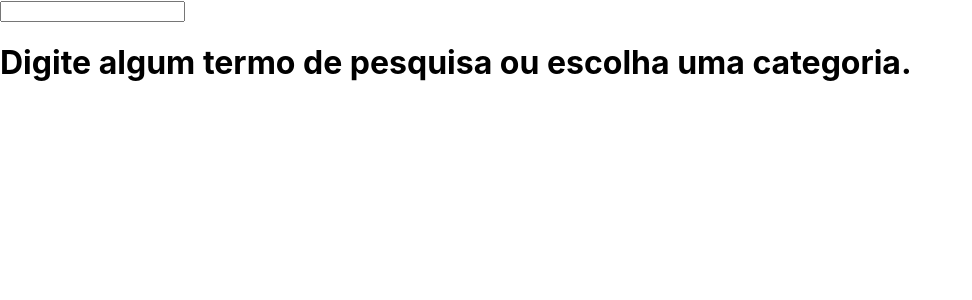
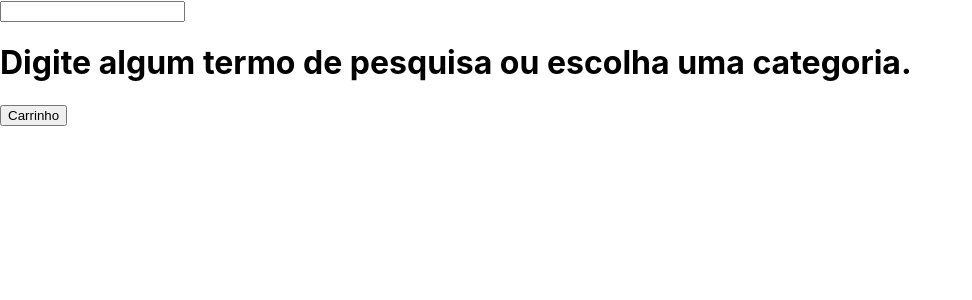
Before and after one commit to mathmtt/Front-End-Store-TS, a React (Vite) app: page / in a window 1280 px wide. Shown: the top 300 px of the page, without its empty margins (0-972 px from the left). Built offline with nearby package versions, Linux system fonts and the light colour scheme.

Commit message:
requisito-3

```diff
--- a/src/App.tsx
+++ b/src/App.tsx
@@ -2,12 +2,14 @@ import React from 'react';
 import { Route, Routes } from 'react-router-dom';
 // import { getCategories, getProductsFromCategoryAndQuery } from './services/api';
 import './App.css';
-import Search from './pages/search';
+import Search from './pages/Researches';
+import ShoppingCart from './pages/ShoppingCart/ShoppingCart';
 
 function App() {
   return (
     <Routes>
       <Route path="/" element={ <Search /> } />
+      <Route path="/shopping-cart" element={ <ShoppingCart /> } />
     </Routes>
   );
 }
--- a/src/pages/search.tsx
+++ b/src/pages/Researches/index.tsx
@@ -1,7 +1,9 @@
 import { useState } from 'react';
+import { useNavigate } from 'react-router-dom';
 
 function Search() {
   const [listProducts, setListProducts] = useState([]);
+  const navigate = useNavigate();
   return (
     <>
       <form>
@@ -12,6 +14,12 @@ function Search() {
           Digite algum termo de pesquisa ou escolha uma categoria.
         </h1>
       ) : <div />}
+      <button
+        data-testid="shopping-cart-button"
+        onClick={ () => { navigate('/shopping-cart'); } }
+      >
+        Carrinho
+      </button>
     </>
   );
 }
--- /dev/null
+++ b/src/pages/ShoppingCart/ShoppingCart.tsx
@@ -0,0 +1,7 @@
+function ShoppingCart() {
+  return (
+    <h2 data-testid="shopping-cart-empty-message">Seu carrinho está vazio</h2>
+  );
+}
+
+export default ShoppingCart;
```
